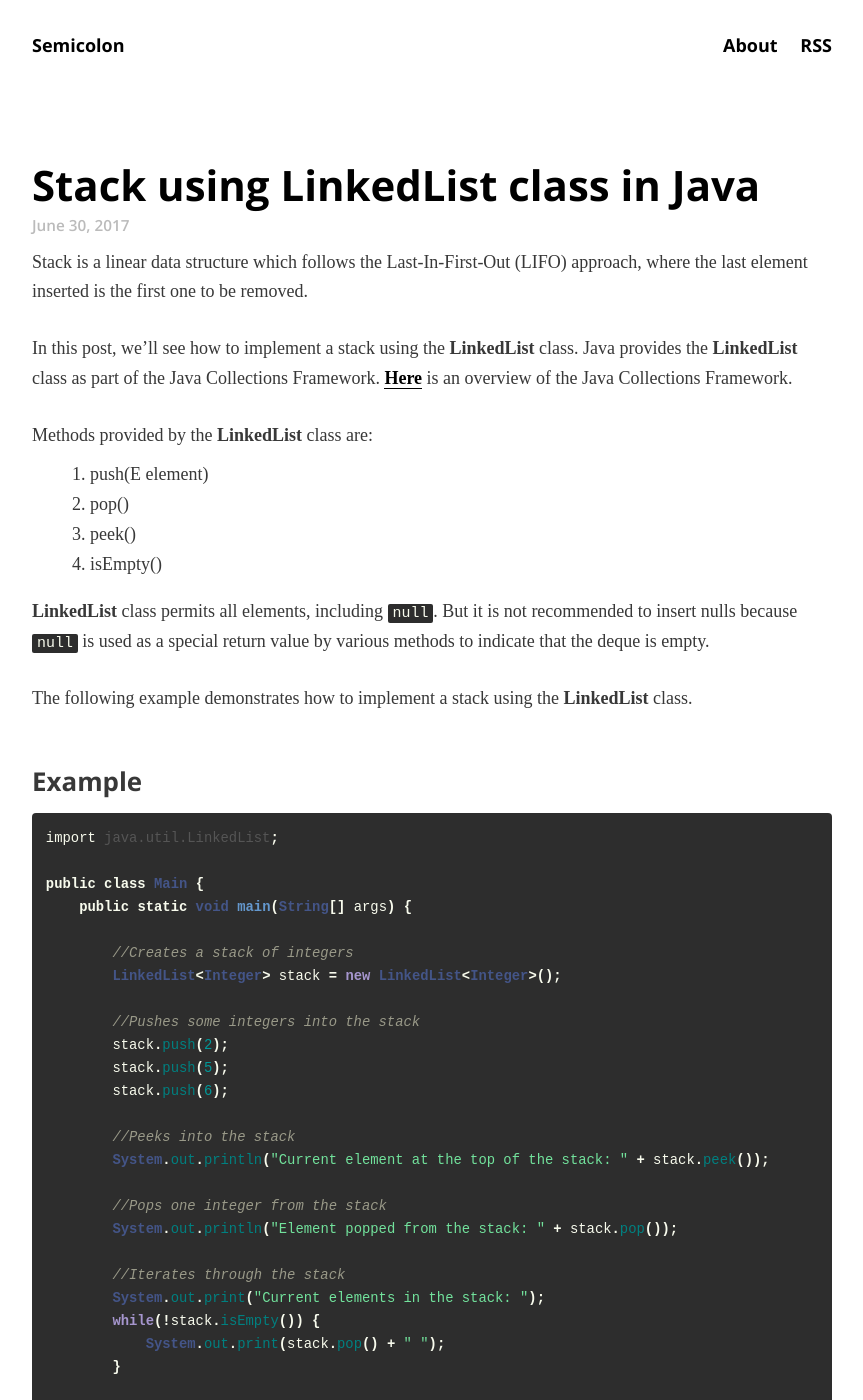
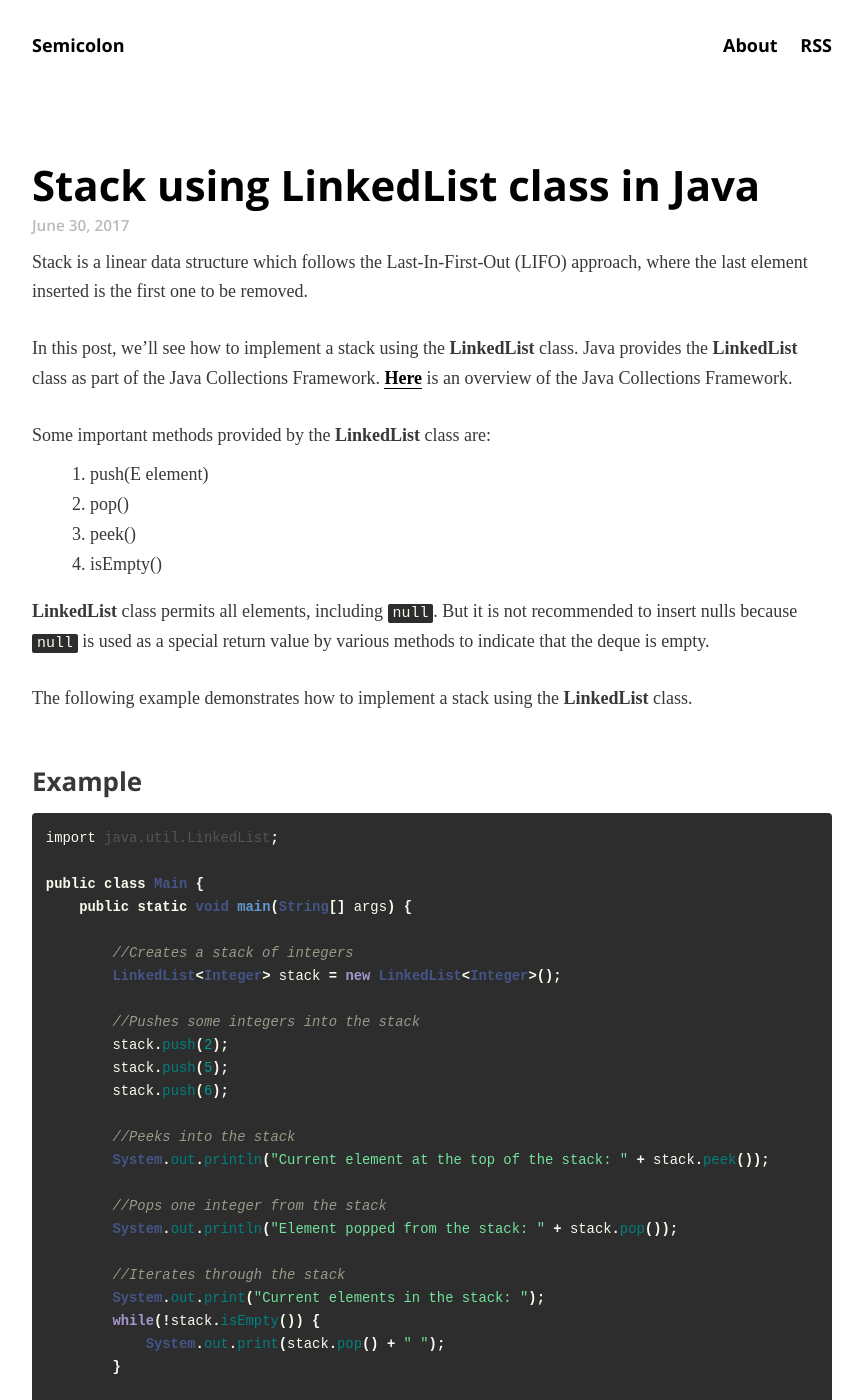
Before and after one commit to nikhilmopidevi/nikhilmopidevi.github.io, a Jekyll site: the page built from _posts/2017-06-30-Stack using LinkedList class in Java.markdown, in a window 1280 px wide and 1400 px high. Shown: the whole window, without its empty margins (208-1071 px from the left). Built offline with Jekyll 4.4.1, drawn with Linux system fonts in a browser that asks for light colours; some web fonts are replaced; comment, search, counter and statistics services are not loaded; some of the changed text lies outside the part shown.

Commit message:
Updated post

```diff
--- a/_posts/2017-06-30-Stack using LinkedList class in Java.markdown
+++ b/_posts/2017-06-30-Stack using LinkedList class in Java.markdown
@@ -10,7 +10,7 @@ Stack is a linear data structure which follows the Last-In-First-Out (LIFO) appr
 
 In this post, we'll see how to implement a stack using the **LinkedList** class. Java provides the **LinkedList** class as part of the Java Collections Framework. [Here]({{ site.baseurl }}{% post_url 2017-06-19-Overview of the Java Collections Framework %}) is an overview of the Java Collections Framework.
 
-Methods provided by the **LinkedList** class are:
+Some important methods provided by the **LinkedList** class are:
 1. push(E element)
 2. pop()
 3. peek()
```
Also changed, not shown: other parts of _posts/2017-06-30-Stack using LinkedList class in Java.markdown (+2 -0 lines).
